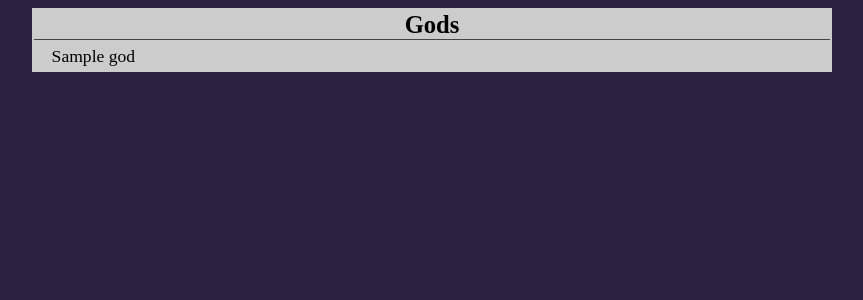
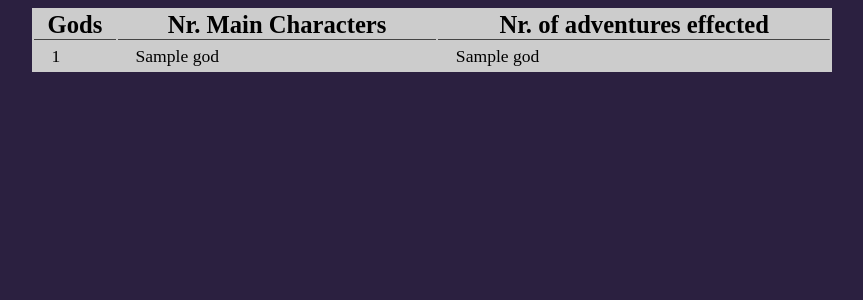
Before and after one commit to lancelot59/DV1663-Project, a Flask app: template DV1663/templates/form.html in a window 1280 px wide. Shown: the top 300 px of the page, without its empty margins (208-1071 px from the left). Run offline with Flask 3, Linux system fonts and the light colour scheme; the template is opened without the code that fills it: most values are stand-ins (such as "Sample title", 1, 10 or a date in 2020).

Commit message:
Update form.html
edit to allow the changes to the starting query

```diff
--- a/DV1663/templates/form.html
+++ b/DV1663/templates/form.html
@@ -9,12 +9,16 @@
         <thead>
             <tr>
                 <th>Gods</th>
+                <th>Nr. Main Characters</th>
+                <th>Nr. of adventures effected</th>
             </tr>
         </thead>
         <tbody>
             {% for god in gods %}
-            <tr data-name="{{ god }}">
-                <td>{{ god }}</td>
+            <tr data-name="{{ god[0] }}">
+                <td>{{ god[0] }}</td>
+                <td>{{ god[1] }}</td>
+                <td>{{ god[2] }}</td>
             </tr>
             {% endfor %}
         </tbody>
```
